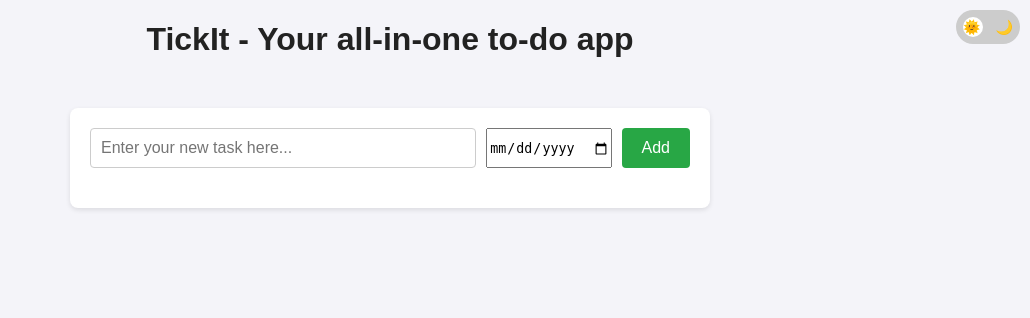
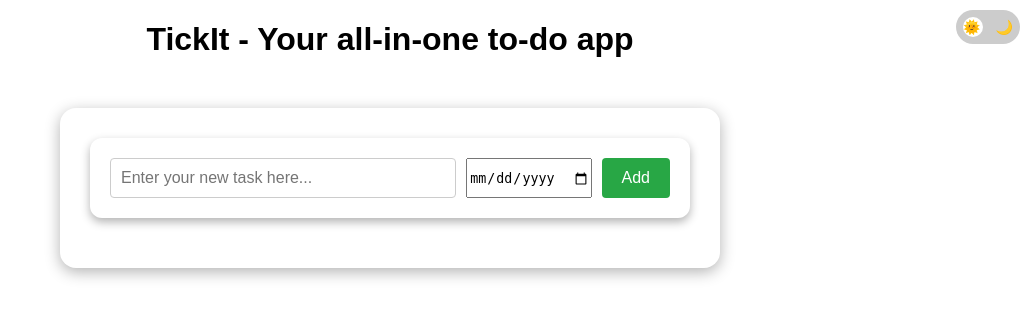
Before and after one commit to arnaveenkumar/flask_fast, a Flask app: page / in a window 1280 px wide. Shown: the top 318 px of the page, without its empty margins (250-1280 px from the left). Run offline with Flask 3, Linux system fonts and the light colour scheme.

Commit message:
Update index.html

```diff
--- a/templates/index.html
+++ b/templates/index.html
@@ -17,14 +17,17 @@
     <style>
         /* Prevent light theme flash */
         body {
-            font-family: Arial, sans-serif;
+        font-family:'Arial', sans-serif;
         margin: 0;
         padding: 0;
-            background-color: #f4f4f9;
+        background-color: var(--bg-color); /* Use theme variable */
+        color: var(--text-primary);        /* Better text visibility */
         text-align: center;
+
+        /* Smooth load animation */
         visibility: hidden;
         opacity: 0;
-            transition: opacity 0.1s ease-in-out;
+        transition: opacity 0.3s ease-in-out, visibility 0.3s;
         }
 
         body.loaded {
@@ -34,14 +37,20 @@
         .container {
         max-width: 600px;
         margin: 50px auto;
-            background: #fff;
-            padding: 20px;
-            box-shadow: 0 2px 5px rgba(0, 0, 0, 0.1);
-            border-radius: 8px;
+        background-color: var(--surface-color);
+        padding: 30px;
+        border-radius: 16px;
+        box-shadow: 0 4px 15px rgba(0, 0, 0, 0.3);
+        border: 1px solid var(--border-color);
+        transition: all 0.3s ease;
         }
         body.dark-mode .container {
-            background: rgba(255, 255, 255, 0.1);
-            box-shadow: 0 2px 5px rgba(255, 255, 255, 0.2);
+        background-color: #1e1e1e;
+        box-shadow: 0 8px 24px rgba(0, 0, 0, 0.6);
+        border: 1px solid #2a2a2a;
+        border-radius: 16px;
+        padding: 30px;
+        transition: all 0.3s ease;
         }
         h1 {
             margin-bottom: 20px;
@@ -50,7 +59,13 @@
             display: flex;
             gap: 10px;
             margin-bottom: 20px;
-            background: transparent;
+            padding: 20px;
+            background-color: rgba(255, 255, 255, 0.05); /* translucent card */
+            border-radius: 12px;
+            border: 1px solid var(--border-color);
+            box-shadow: 0 4px 10px rgba(0, 0, 0, 0.3);
+            flex-wrap: wrap;
+            transition: background-color 0.3s ease;
         }
         input[type="text"] {
             flex: 1;
@@ -61,7 +76,17 @@
             background-color: #fff;
             color: #222;
         }
+        .date{
+            border: 1px solid #ccc;
+            border-radius: 4px;
+            background-color: transparent;
+        }
         body.dark-mode input[type="text"] {
+            background-color: transparent;
+            color: #f0f0f0;
+            border: 1px solid #555;
+        }
+         body.dark-mode input[type="date"] {
             background-color: transparent;
             color: #f0f0f0;
             border: 1px solid #555;
```
Lines whose indentation alone changed are shown as unchanged.
